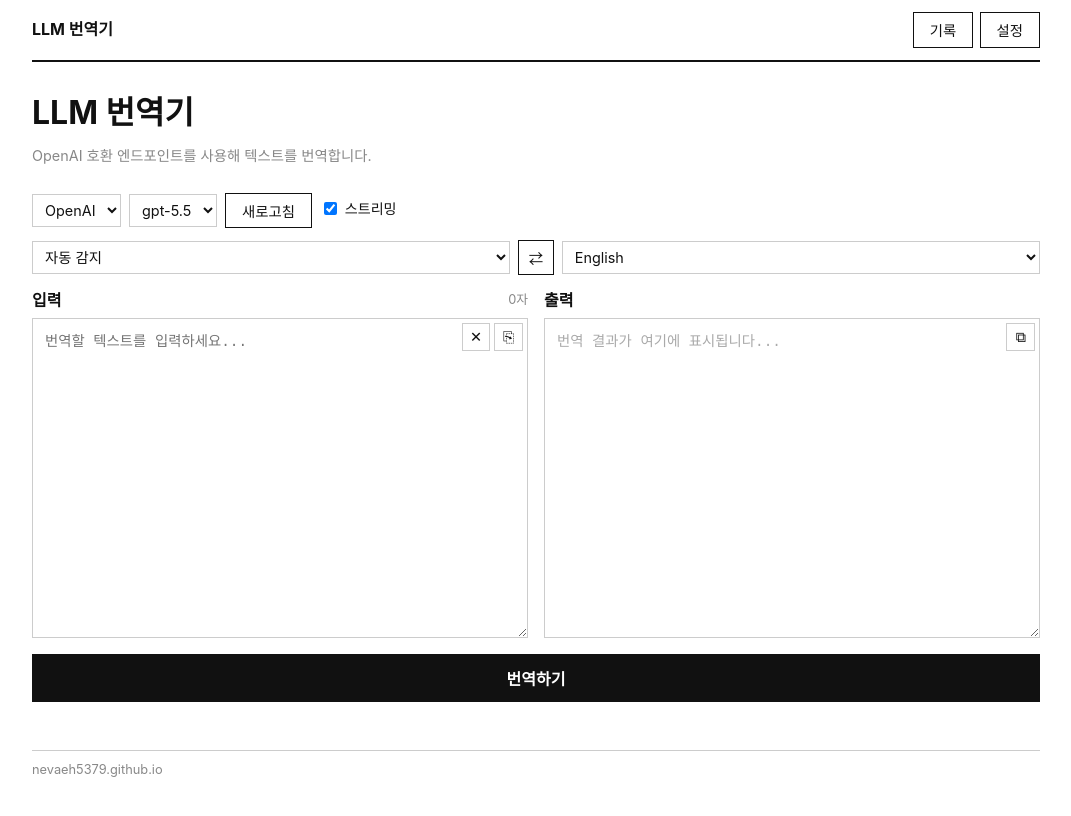
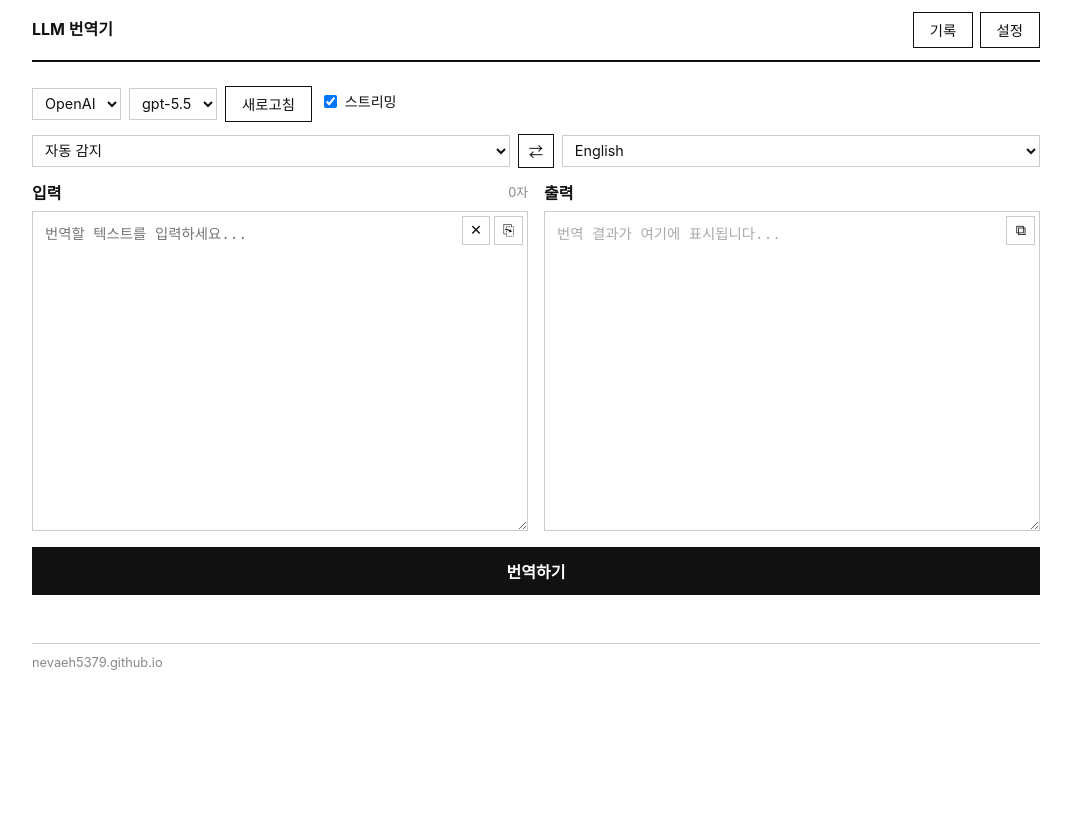
Before and after one commit to nevaeh5379/nevaeh5379.github.io, a Jekyll site: the page translate/index.html, which Jekyll copies as it is, in a window 1280 px wide. Shown: the top 816 px of the page, without its empty margins (104-1175 px from the left). Built offline with Jekyll 4.4.1, drawn with Linux system fonts in a browser that asks for light colours; some web fonts are replaced.

Commit message:
remove h1

```diff
--- a/translate/index.html
+++ b/translate/index.html
@@ -15,10 +15,6 @@
       <button id="settings-btn">설정</button>
     </div>
   </header>
-
-  <h1>LLM 번역기</h1>
-  <p class="desc">OpenAI 호환 엔드포인트를 사용해 텍스트를 번역합니다.</p>
-
   <div class="controls">
     <select id="endpoint-select" title="엔드포인트"></select>
     <select id="model-select" title="모델"></select>
```
